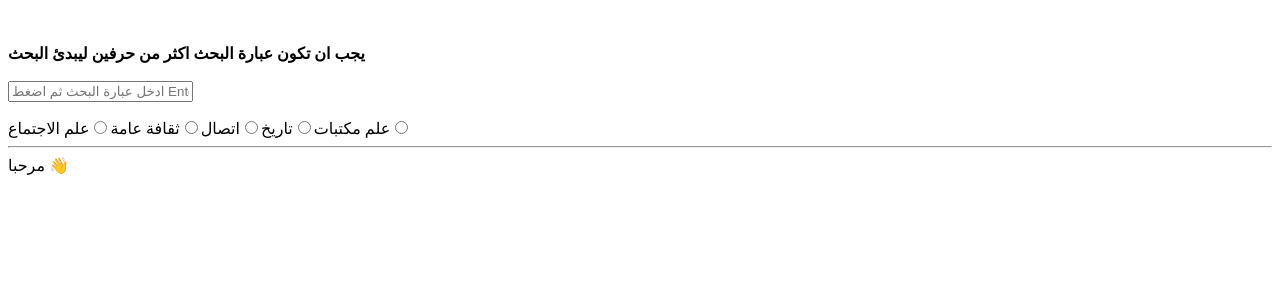
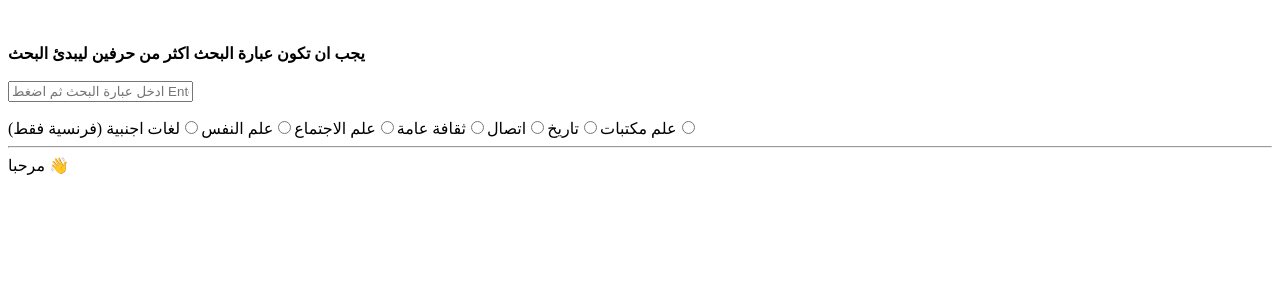
Before and after one commit to moncefplastin07/hss-lib, a Next.js app: page / in a window 1280 px wide. Shown: the top 300 px of the page. Built offline with nearby package versions, Linux system fonts and the light colour scheme.

Commit message:
add new search dbs

```diff
--- a/pages/index.tsx
+++ b/pages/index.tsx
@@ -53,6 +53,14 @@ const IndexPage = () => {
           علم الاجتماع
           <input type="radio" name="db" value="so" onChange={searchHandle}/>
         </span>
+        <span>
+          علم النفس
+          <input type="radio" name="db" value="pc" onChange={searchHandle}/>
+        </span>
+        <span>
+          لغات اجنبية (فرنسية فقط)
+          <input type="radio" name="db" value="fl" onChange={searchHandle}/>
+        </span>
       </div>
      { searchResult.length > 0 ?  <div className="text-right">
         <table dir="rtl" className="m-auto">
```
